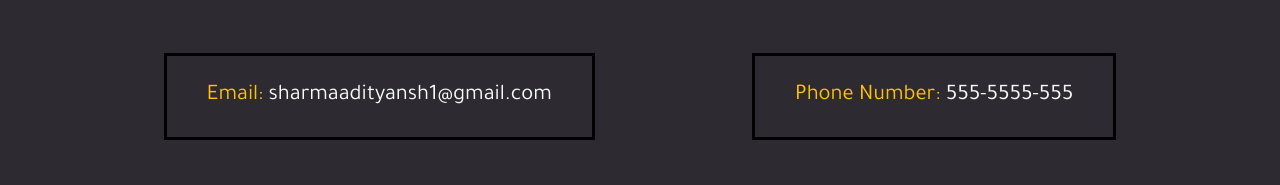
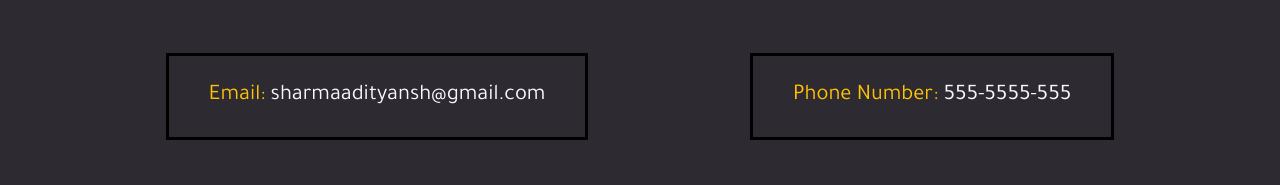
Before and after one commit to Adityansh/portfolio, a website: page index.html in a window 1280 px wide. Shown: the part 3424-3609 px from the top of the page. Drawn offline with nearby package versions, Linux system fonts and the light colour scheme.

Commit message:
Update index.html

```diff
--- a/index.html
+++ b/index.html
@@ -224,7 +224,7 @@
        <div class="con">
        <div>
            <span class="text-warning">Email:</span>
-           sharmaadityansh1@gmail.com
+           sharmaadityansh@gmail.com
        </div>
        <br>
        <div>
```
